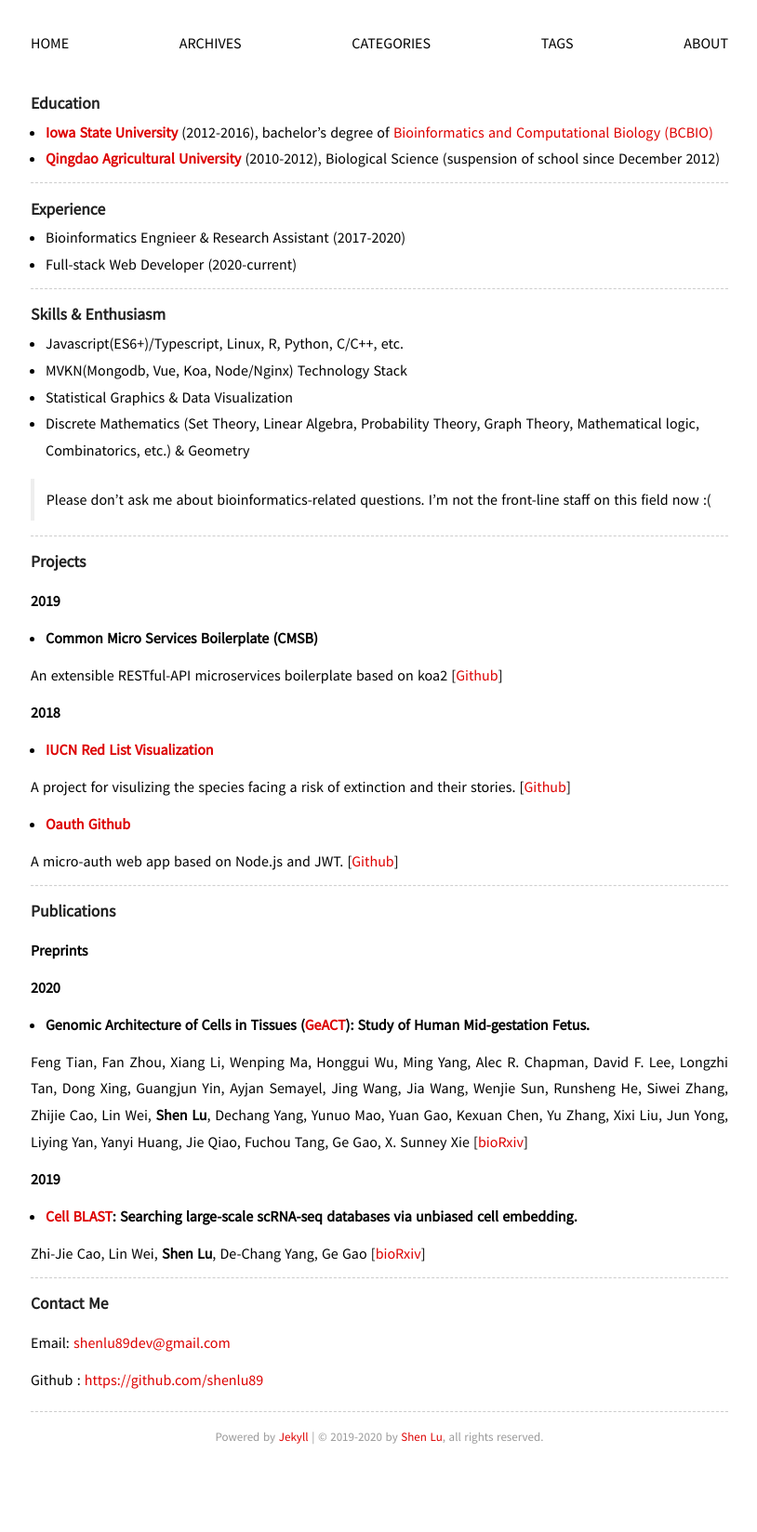
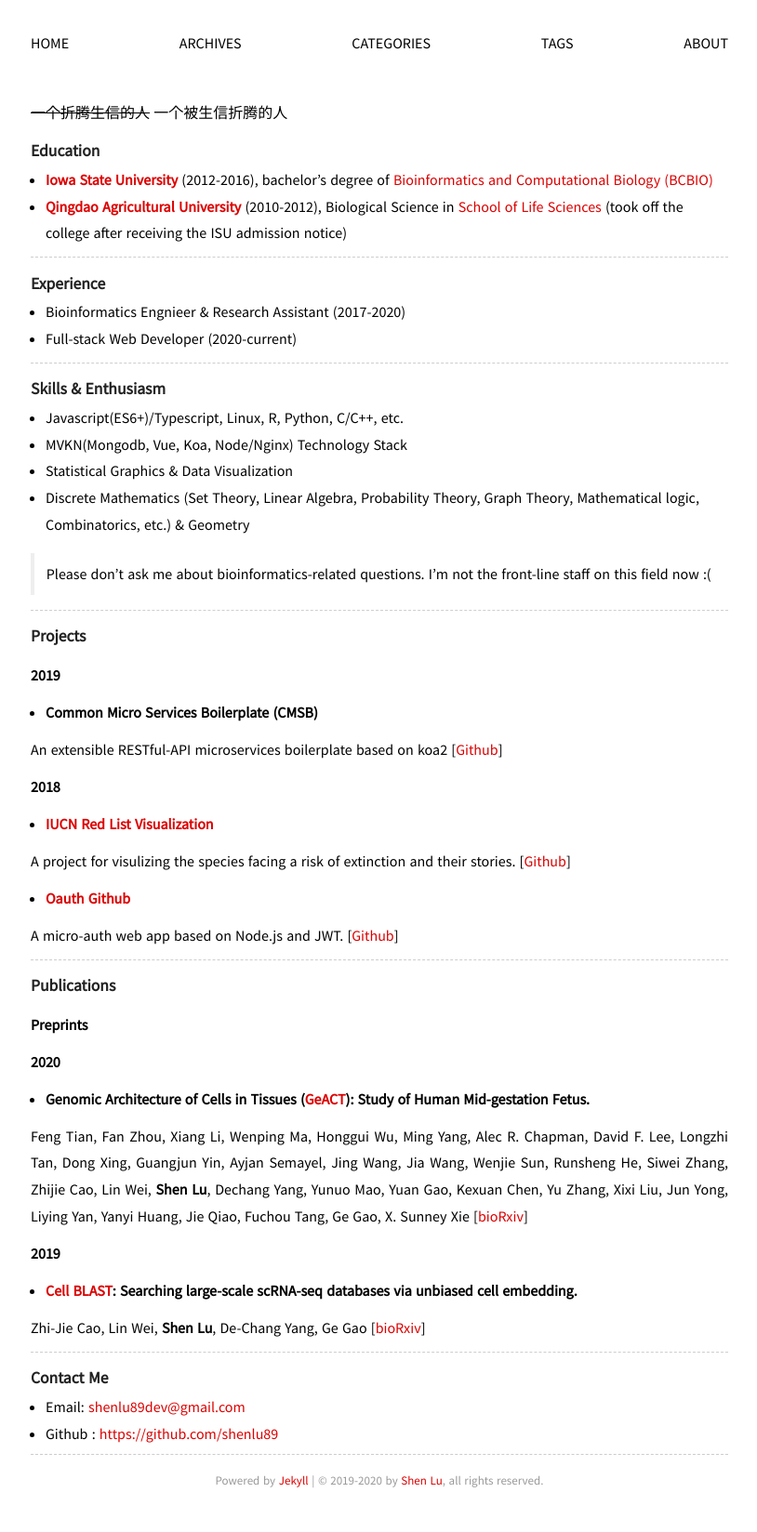
Before and after one commit to shenlu89/shenlu.me, a Jekyll site: the page built from about/index.md, in a window 1280 px wide. Shown: the whole page at 93% size, without its empty margins (232-1046 px from the left). Built offline with Jekyll 4.4.1, drawn with Linux system fonts in a browser that asks for light colours; nearby versions of some CDN libraries; a style sheet for code colours, icons or effects is not loaded; before the commit the page ends 1602 px from its top, so only the background shows below that.

Commit message:
update usually

```diff
--- a/about/index.md
+++ b/about/index.md
@@ -4,10 +4,12 @@ layout: page
 comments: no
 ---
 
+<del>一个折腾生信的人</del> 一个被生信折腾的人
+
 ### Education
 
 - **[Iowa State University](https://www.iastate.edu/){:target="_blank"}** (2012-2016), bachelor's degree of [Bioinformatics and Computational Biology (BCBIO)](https://catalog.iastate.edu/azcourses/bcbio/){:target="_blank"}
-- **[Qingdao Agricultural University](https://www.qau.edu.cn/){:target="_blank"}** (2010-2012), Biological Science (suspension of school since December 2012)
+- **[Qingdao Agricultural University](https://www.qau.edu.cn/){:target="_blank"}** (2010-2012), Biological Science in [School of Life Sciences](http://smkxy.qau.edu.cn/){:target="_blank"} (took off the college after receiving the ISU admission notice)
 
 ----
 ### Experience
@@ -70,6 +72,6 @@
 
 ### Contact Me
 
-Email: [shenlu89dev@gmail.com](mailto:shenlu89dev@gmail.com)
+- Email: [shenlu89dev@gmail.com](mailto:shenlu89dev@gmail.com)
 
-Github : [https://github.com/shenlu89](https://github.com/shenlu89){:target="_blank"}
+- Github : [https://github.com/shenlu89](https://github.com/shenlu89){:target="_blank"}
```
Also changed, not shown: index.md (+1 -1 lines).
